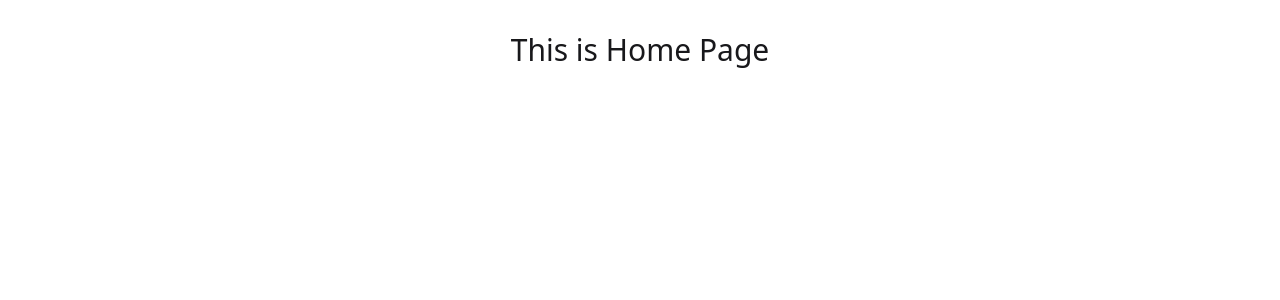
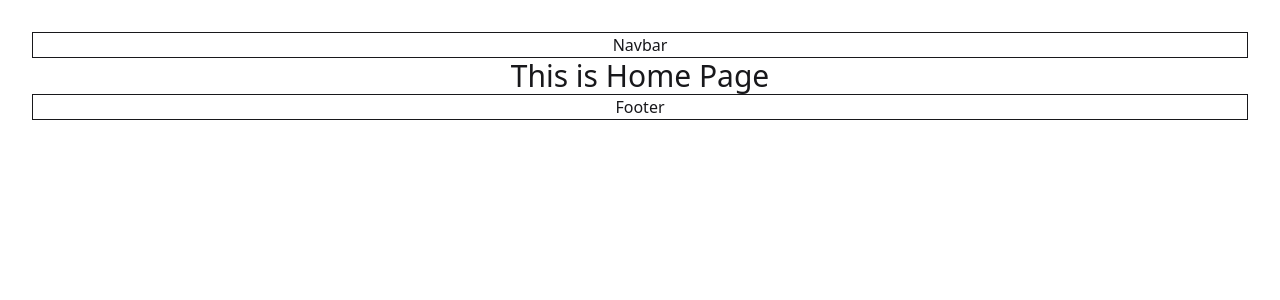
Before and after one commit to nurealammiaji/ict-inventory-client, a React (Vite) app: page / in a window 1280 px wide. Shown: the top 300 px of the page. Built offline with nearby package versions, Linux system fonts and the light colour scheme.

Commit message:
new components added

```diff
--- a/src/App.jsx
+++ b/src/App.jsx
@@ -1,11 +1,15 @@
 import './App.css'
 import Home from './pages/Home/Home'
+import Navbar from './components/Navbar/Navbar'
+import Footer from './components/Footer/Footer'
 
 function App() {
 
   return (
     <>
+      <Navbar />
       <Home />
+      <Footer />
     </>
   )
 }
--- /dev/null
+++ b/src/components/Footer/Footer.jsx
@@ -0,0 +1,11 @@
+import React from 'react'
+
+const Footer = () => {
+  return (
+    <div>
+      <p className='border'>Footer</p>
+    </div>
+  )
+}
+
+export default Footer
--- /dev/null
+++ b/src/components/Navbar/Navbar.jsx
@@ -0,0 +1,11 @@
+import React from 'react'
+
+const Navbar = () => {
+  return (
+    <div>
+      <p className='border'>Navbar</p>
+    </div>
+  )
+}
+
+export default Navbar
```
